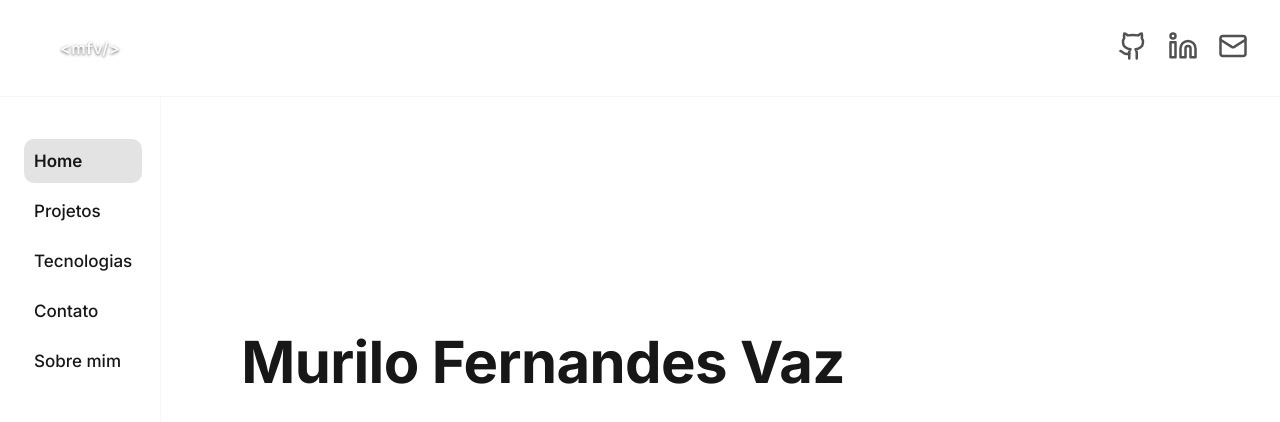
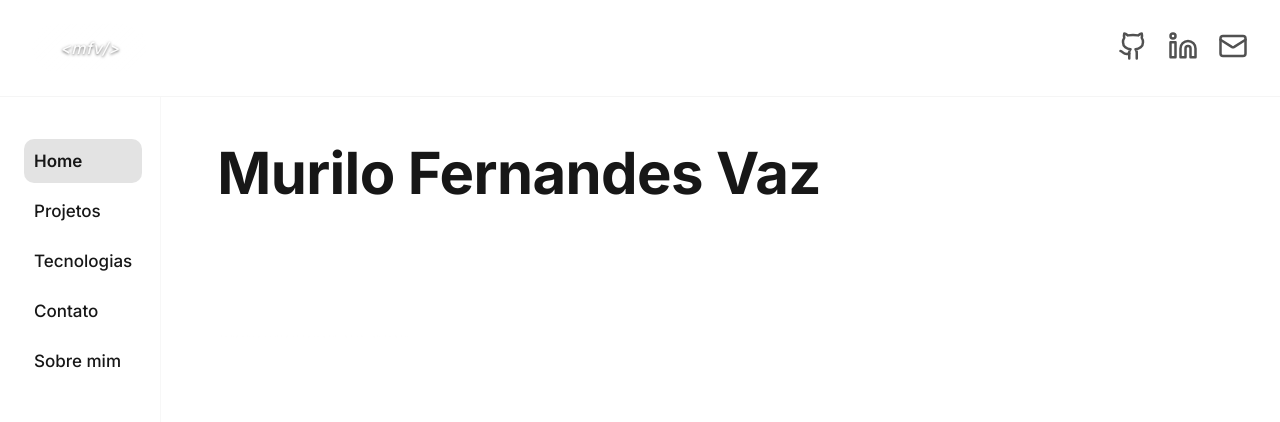
Before and after one commit to murilofernandes1/Portf-lio, a Next.js app: page / in a window 1280 px wide. Shown: the top 422 px of the page. Built offline with nearby package versions, Linux system fonts and the light colour scheme.

Commit message:
styles: fixed header badge

```diff
--- a/src/app/page.module.css
+++ b/src/app/page.module.css
@@ -1,11 +1,10 @@
 .main {
-  padding: clamp(48px, 8vw, 80px) clamp(24px, 6vw, 56px);
+  padding: 64px 32px;
   display: flex;
   flex-direction: column;
-  justify-content: center;
-  align-items: flex-start;
+  justify-content: flex-start;
   min-height: calc(100vh - 120px);
-  gap: clamp(12px, 2vw, 20px);
+  transform: translateY(-20px);
 }
 
 @keyframes fadeUp {
@@ -61,7 +60,7 @@
   line-height: 1.75;
   color: rgba(255, 255, 255, 0.75);
   letter-spacing: 0.3px;
-  margin: 0;
+  margin-top: 20px;
   animation-delay: 0.16s;
 }
 
--- a/src/app/page.tsx
+++ b/src/app/page.tsx
@@ -9,7 +9,6 @@ export default function Home() {
         Transformo ideias em aplicações sólidas e modernas
         <br />
         <span className={styles.highlight}>Do Mobile ao Desktop.</span>
-        <br />
       </h3>
     </main>
   );
--- a/src/app/projects/page.module.css
+++ b/src/app/projects/page.module.css
@@ -60,7 +60,9 @@
   display: flex;
   flex-direction: column;
   gap: 10px;
-  transition: transform 0.25s ease, background 0.25s ease;
+  transition:
+    transform 0.25s ease,
+    background 0.25s ease;
 }
 
 .card:hover {
--- a/src/components/header/header.module.css
+++ b/src/components/header/header.module.css
@@ -79,16 +79,13 @@
 }
 .glass:hover {
   transform: translateY(-1px);
-  box-shadow:
-    inset 0 1px 1px rgba(255, 255, 255, 0.4),
-    0 12px 40px rgba(0, 0, 0, 0.55);
 }
 
 .glassText {
   font-family: "Inter", "Segoe UI", sans-serif;
   font-size: 1rem;
-  font-weight: 600;
-
+  font-weight: 500;
+  font-style: italic;
   color: rgba(255, 255, 255, 0.95);
 
   letter-spacing: 0.6px;
```
